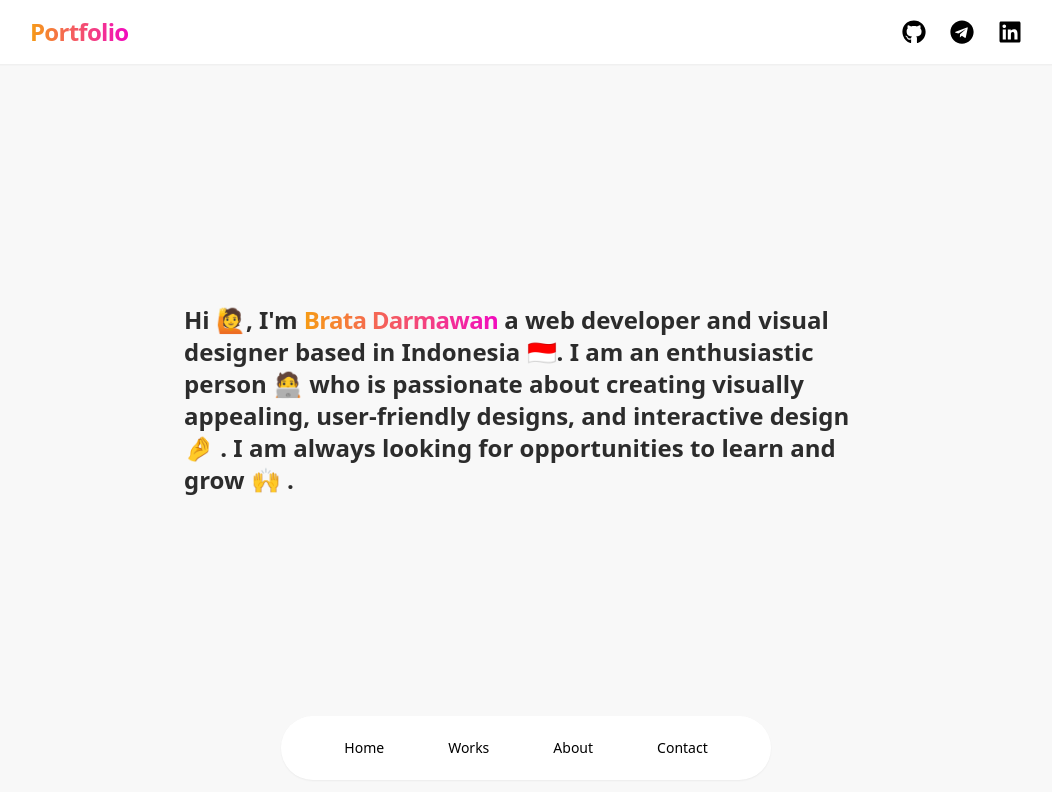
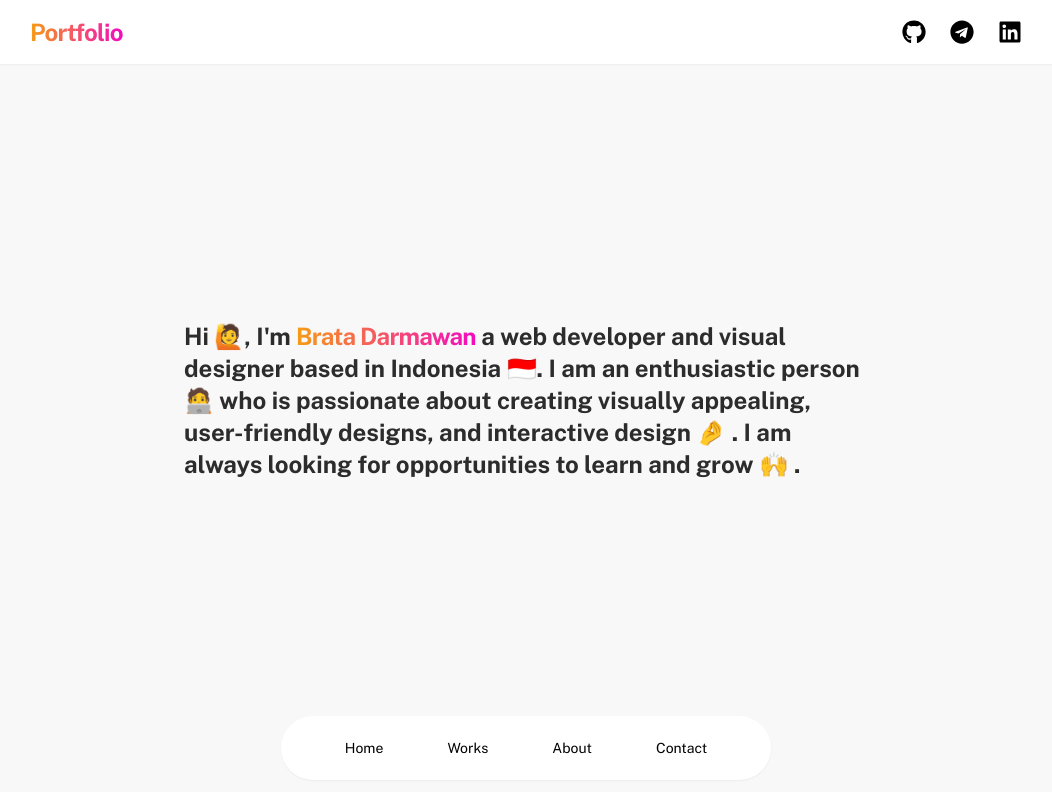
Before and after one commit to bratdr/portfolio-website, a Next.js app: page / in a window 1280 px wide. Shown: the top 792 px of the page, without its empty margins (114-1166 px from the left). Built offline with nearby package versions, Linux system fonts and the light colour scheme.

Commit message:
Update tailwind.config.js

```diff
--- a/tailwind.config.js
+++ b/tailwind.config.js
@@ -1,11 +1,18 @@
-/** @type {import('tailwindcss').Config} */
+// tailwind.config.js
+const { fontFamily } = require("tailwindcss/defaultTheme");
+
+/** @type {import('tailwindcss').Config} \*/
 module.exports = {
   content: [
     "./pages/**/*.{js,ts,jsx,tsx}",
     "./components/**/*.{js,ts,jsx,tsx}",
   ],
   theme: {
-    extend: {},
+    extend: {
+      fontFamily: {
+        sans: ["var(--font-ps)", ...fontFamily.sans],
+      },
+    },
   },
   plugins: [],
 };
```
